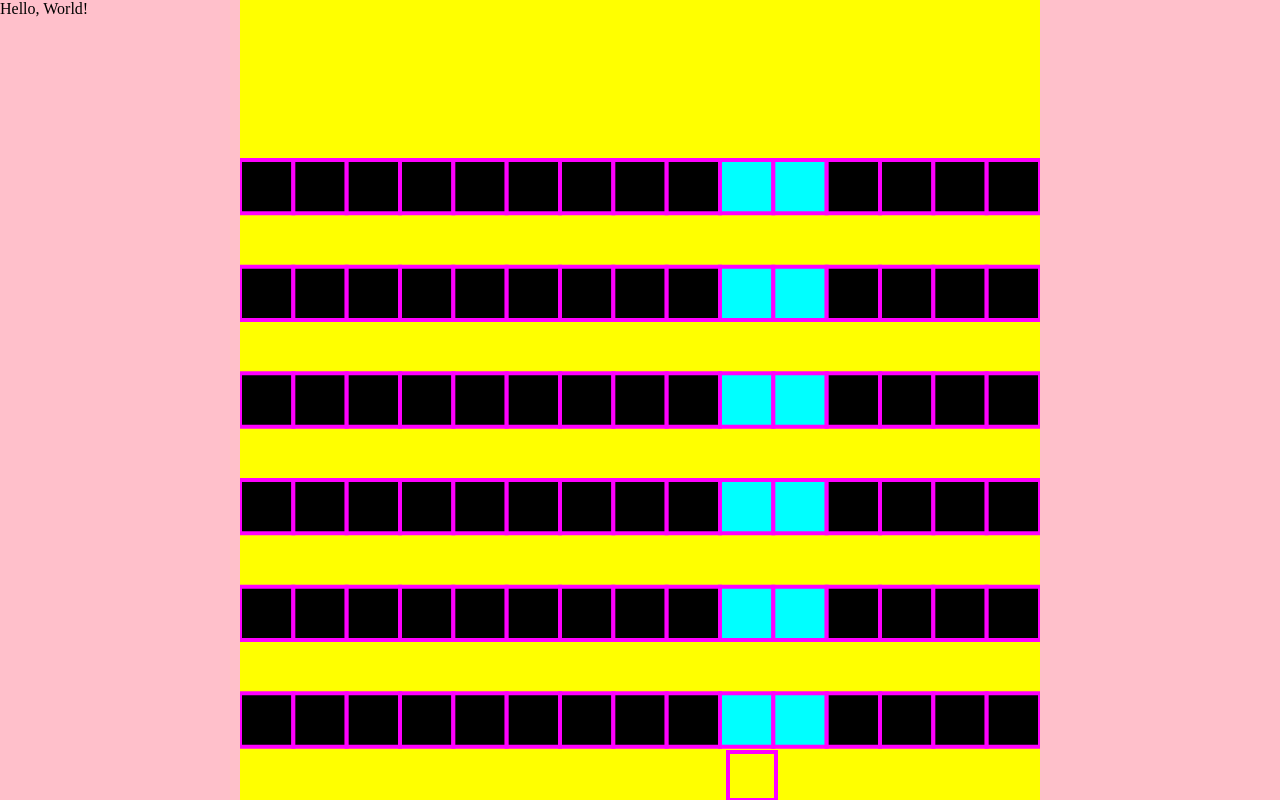
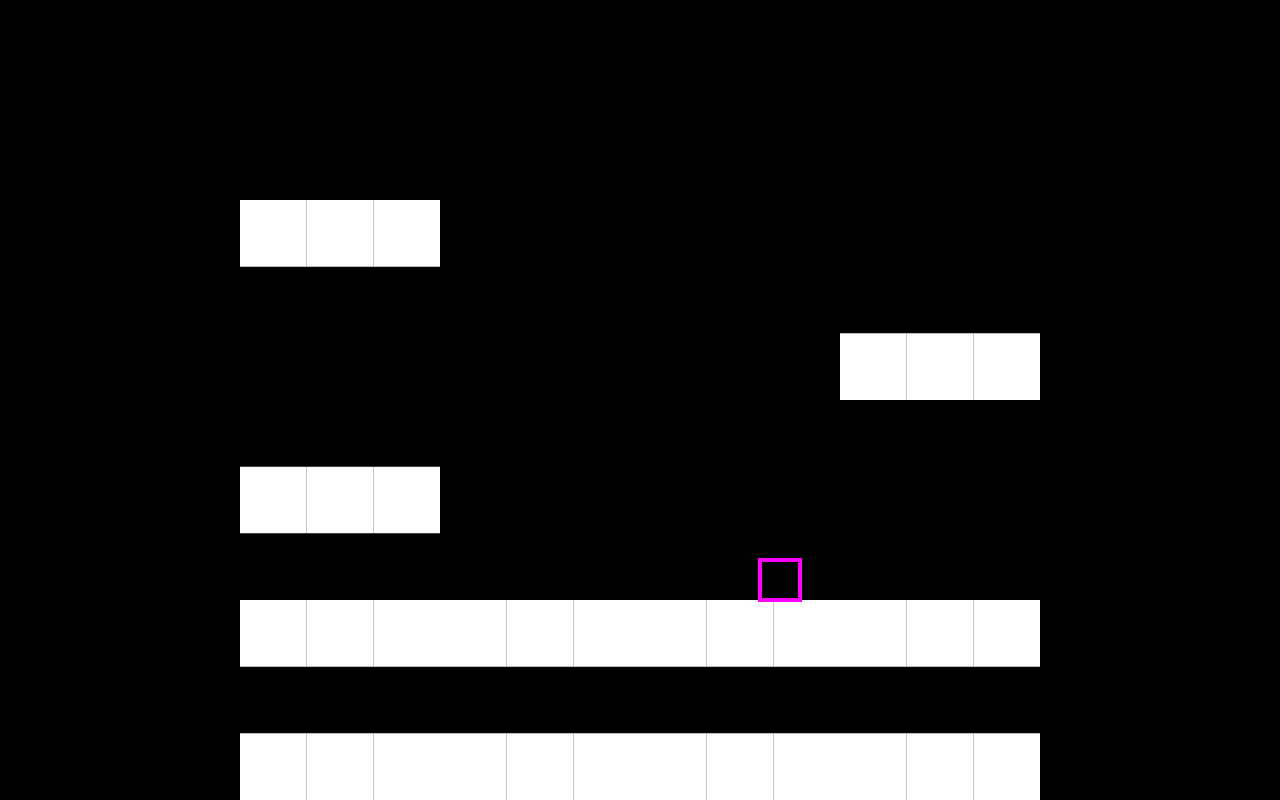
Before and after one commit to gagamoto/death, a plain HTML site: page index.html in a window 1280 px wide. Drawn offline with Linux system fonts and the light colour scheme.

Commit message:
platform pop + style + debug modes

```diff
--- a/main.js
+++ b/main.js
@@ -16,7 +16,9 @@ function drawBox(context, x, y, width, height, fillStyle = null, strokeStyle = n
     context.closePath();
 }
 
-DEBUG_MODE = true; // DRAW BOX
+DEBUG_MODE = false;
+DEBUG_MODE_GRAPHIC = false || DEBUG_MODE; // DRAW BOX
+DEBUG_MODE_CONTROL = true || DEBUG_MODE;
 REFERENCE_SIZE = 100;
 
 class GameObject {
@@ -30,17 +32,17 @@ class GameObject {
         this.width = width;
         this.height = height;
     }
-    draw(){
+    draw() {
         drawBox(
             this.context,
             this.x, this.y,
             this.width, this.height,
             null, "magenta", .5); // FIXME
     }
-    getLeft(margin=0) {return this.x;}
-    getRight(margin=0) {return this.x + this.width;}
-    getTop(margin=0) {return this.y;}
-    getBottom(margin=0) {return this.y + this.height;}
+    getLeft(margin = 0) { return this.x; }
+    getRight(margin = 0) { return this.x + this.width; }
+    getTop(margin = 0) { return this.y; }
+    getBottom(margin = 0) { return this.y + this.height; }
     getCenter() {
         console.error("Not implemented yet!");
         return null;
@@ -51,14 +53,32 @@ class Platform extends GameObject {
     constructor(context, x, y, width, height) {
         super(context, x, y, width, height);
         this.dead = false;
+        // FIXME INITIALIZE TRIGGERED MEMBER IF NEEDED
 
-        this.color = "black"; // FIXME
+        this.color = "white"; // FIXME
     }
-    draw(){
-        drawBox(
-            this.context, this.x, this.y, this.width, this.height, this.color); // FIXME
-            if (DEBUG_MODE) {super.draw();}
+    draw() {
+        if (!this.dead) {
+            drawBox(
+                this.context,
+                this.x, this.y, this.width, this.height,
+                this.color);
         }
+        if (DEBUG_MODE_GRAPHIC) { super.draw(); }
+    }
+    release() {
+        this.dead = true;
+        if (false) {
+            // FIXME INITIALIZE COUNTDOWN?
+        }
+        else {
+            // FIXME DECREMENT COUNTDOWN?
+        }
+        this.color = "green";
+    }
+    trigger() {
+        this.triggered = true;
+    }
 }
 
 class MainCharacter extends GameObject {
@@ -66,12 +86,14 @@ class MainCharacter extends GameObject {
         super(context, x, y, width, height);
         this.dx = 1; // FIXME
         this.dy = 1; // FIXME
-        this.falling = true;
+    }
+    isFalling() {
+        return (this.platformUid == null);
     }
     move() {
         // FIXME DECELERATE IF NOT GROUNDED
         this.x += this.dx; // FIXME TIMES SPEED
-        if (this.falling) {
+        if (this.isFalling()) {
             this.y += this.dy;
         }
     }
@@ -91,7 +113,39 @@ class Game {
         this.character = null;
     }
     collisions() {
-        if (DEBUG_MODE) {
+        // Is character grounded on a platform?
+        // formerPlatformUid = this.character.platformUid; // FIXME DECLARE
+        this.character.platformUid = null;
+        for (let platform of this.platforms) {
+            if (platform.dead) {
+                // console.log("ignored!");
+                continue;
+            }
+            let platformTriggered = platform.triggered;
+            // FIXME METHOD A AND B HORIZONTALLY ALIGNED?
+            if (this.character.getRight() > platform.getLeft() &&
+                this.character.getLeft() < platform.getRight()) {
+                if (DEBUG_MODE_GRAPHIC) {
+                    platform.color = "cyan";
+                }
+                // FIXME METHOD A AND B HORIZONTALLY ALIGNED?
+                if (this.character.getBottom() >= platform.getTop() &&
+                    this.character.getBottom() < platform.getBottom()) {
+                    if (DEBUG_MODE_GRAPHIC) {
+                        platform.color = "blue";
+                    }
+                    // FIXME CHARACTER GROUNDED METHOD
+                    this.character.platformUid = platform.uid;
+                    platform.trigger();
+                }
+            }
+            else {platform.color = "white";}// FIXME REMOVE, USE RESET
+            if (platformTriggered &&
+                this.character.platformUid != platform.uid) {
+                platform.release();
+            }
+        }
+        if (DEBUG_MODE_CONTROL) {
             if (this.character.getRight() > REFERENCE_SIZE) {
                 this.character.turnBack();
             }
@@ -99,29 +153,24 @@ class Game {
                 this.character.turnBack();
             }
             if (this.character.getBottom() >= REFERENCE_SIZE) {
-                this.character.falling = false;
-            }
-        }
-        // Is character grounded on a platform?
-        for (let platform of this.platforms) {
-            // FIXME METHOD A AND B HORIZONTALLY ALIGNED?
-            if (this.character.getRight() > platform.getLeft() &&
-                this.character.getLeft() < platform.getRight()) {
-                platform.color = "cyan"; // FIXME REMOVE
-                // FIXME METHOD A AND B HORIZONTALLY ALIGNED?
-                if (this.character.getBottom() >= platform.getTop() &&
-                    this.character.getBottom() < platform.getBottom()) {
-                    platform.color = "blue"; // FIXME REMOVE
-                }
-            }
-            else {
-                platform.color = "black"; // FIXME REMOVE
+                this.character.platformUid = "debug_bottom"
             }
         }
     }
     draw() {
         this.context.clearRect(0, 0, this.context.canvas.clientWidth, this.context.canvas.clientHeight);
-        drawBox(this.context, 0, 0, REFERENCE_SIZE, REFERENCE_SIZE, "yellow"); // FIXME REMOVE
+
+        // -- Background
+        drawBox(
+            this.context,
+            0, 0, REFERENCE_SIZE, REFERENCE_SIZE,
+            "black"); // FIXME SWITCHABLE
+        if (DEBUG_MODE_GRAPHIC) {
+            drawBox(
+                this.context,
+                0, 0, REFERENCE_SIZE, REFERENCE_SIZE,
+                "yellow");
+        }
 
         // DRAW PLATFORMS
         for (let platform of this.platforms) {
@@ -132,30 +181,30 @@ class Game {
 
     }
     initialize() {
-        let gridWidth = 15;
+        let gridWidth = 12;
         let blockWidth = REFERENCE_SIZE / gridWidth;
-        let gridHeight = 15;
+        let gridHeight = gridWidth; // SQUARE
         let blockHeight = REFERENCE_SIZE / gridHeight;
 
         this.grid = generateGrid(gridWidth, gridHeight);
 
         // Construct platforms
         this.platforms = new Array();
-        for (let i = 0; i < gridWidth ; i++) {
+        for (let i = 0; i < gridWidth; i++) {
             for (let j = 0; j < gridHeight; j++) {
-                if (!this.grid[i][j]) {continue;}
+                if (!this.grid[i][j]) { continue; }
                 this.platforms.push(
                     new Platform(
                         this.context,
-                        i*blockWidth,
-                        j*blockHeight,
+                        i * blockWidth,
+                        j * blockHeight,
                         blockWidth,
                         blockHeight));
-           }
+            }
         }
         // Construct main character
         this.character = new MainCharacter(
-            this.context, 20, 10, 6, 6); // FIXME VALUES?
+            this.context, 20, 10, 5, 5); // FIXME VALUES?
     }
     run() {
         this.character.move();
@@ -171,8 +220,8 @@ function generateGrid(gridWidth, gridHeight) {
         this.grid[i] = new Array(gridHeight);
         for (let j = 0; j < gridHeight; j++) {
             // this.grid[i][j] = Boolean(Math.round(Math.random()-.1)); // Random grid
-            this.grid[i][j] = Boolean((j)%2); // Horizontal lines
-            if (j<3) {
+            this.grid[i][j] = Boolean((j) % 2); // Horizontal lines
+            if (j < 3) {
                 this.grid[i][j] = false;
             }
         }
--- a/style.css
+++ b/style.css
@@ -2,7 +2,7 @@
     padding: 0;
     margin: 0;
     color: black;
-    background-color: pink;
+    background-color: black;
     touch-action: manipulation;
 }
 canvas {
```
